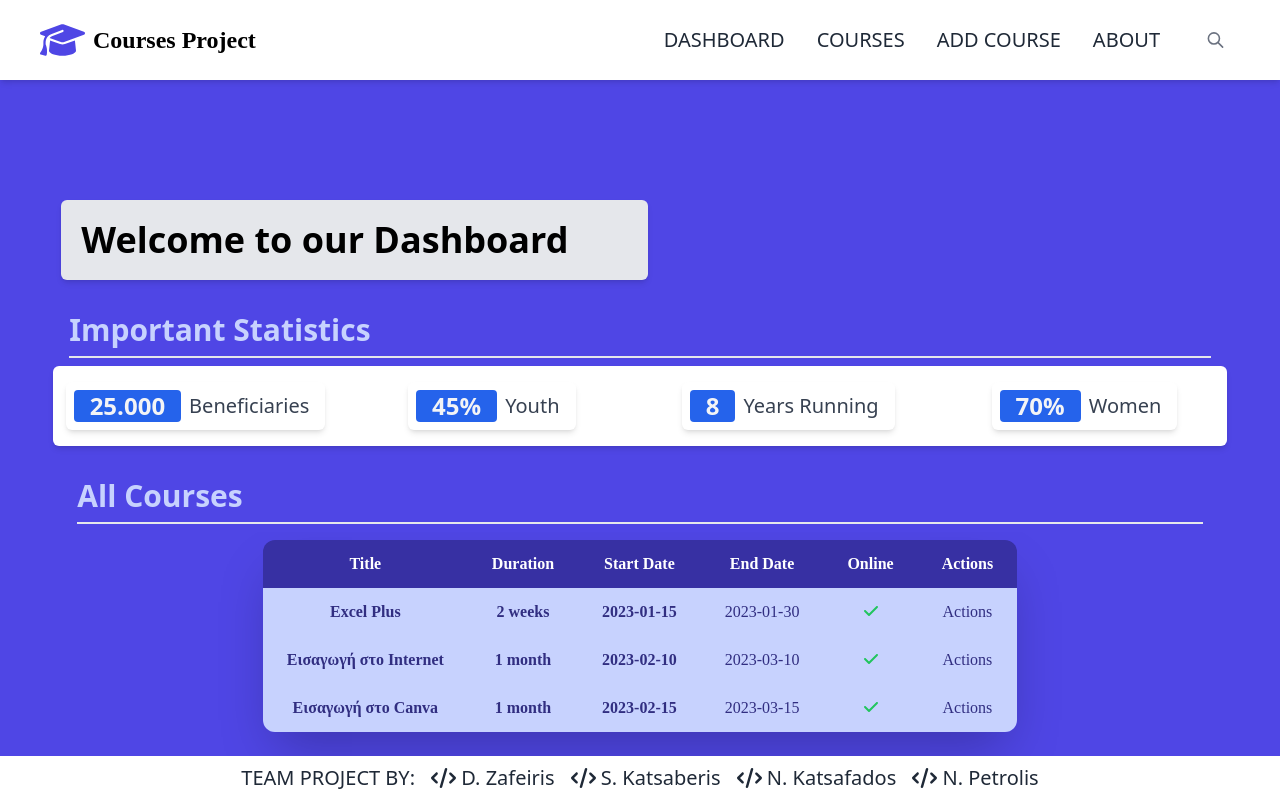
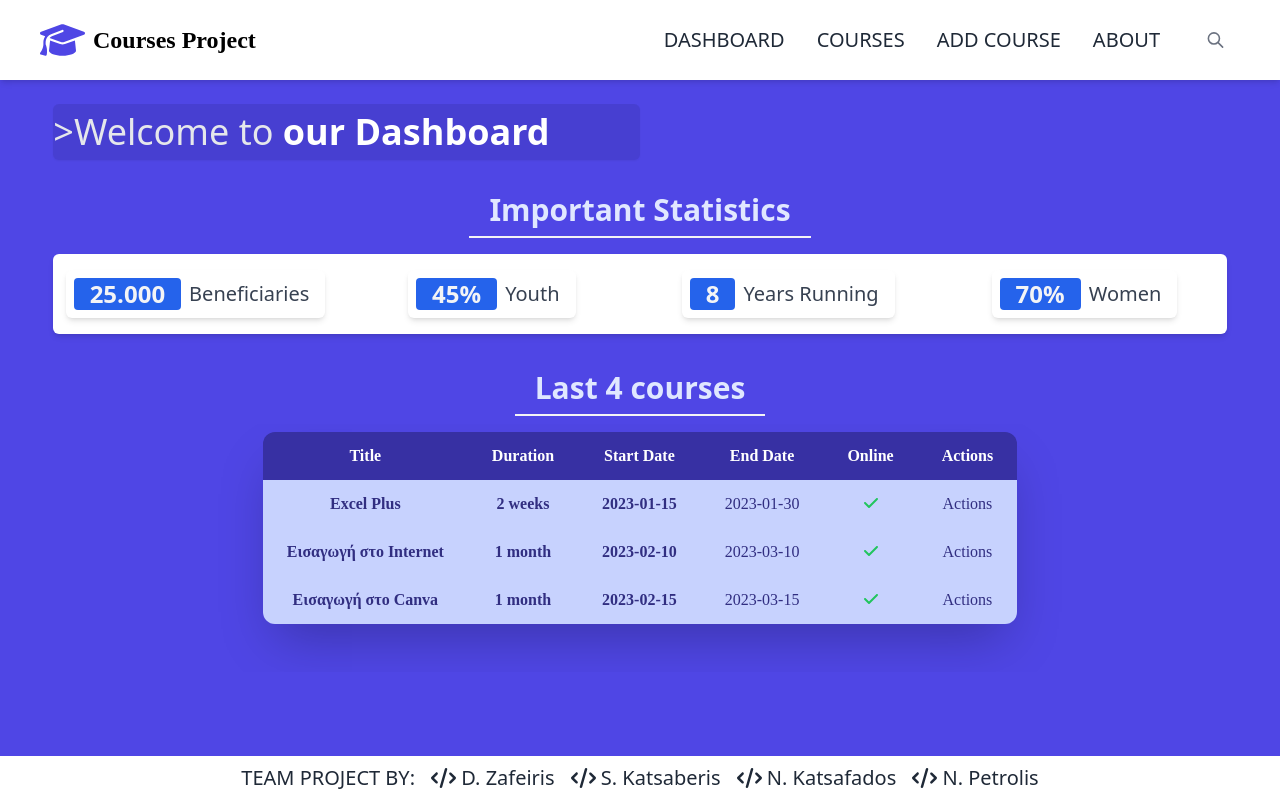
Before and after one commit to ssoc2dzafeiris/TeamProjectReact, a React (Create React App) app: page / in a window 1280 px wide. Built offline with nearby package versions, Linux system fonts and the light colour scheme; data requests are answered from the project's data file.

Commit message:
Fix a link error,Dashboard is 100% completed

```diff
--- a/src/components/Dashboard.js
+++ b/src/components/Dashboard.js
@@ -6,7 +6,7 @@ import CourseTable from "./CourseTable";
 export default function Dashboard(props) {
 
     return(
-        <div className="container justify-center items-center mx-auto w-11/12 mt-10 rounded-md">
+        <div className="container justify-center items-center mx-auto w-11/12 mt-1 rounded-md">
             <section>
             <Welcome text={"our Dashboard"}/>
             </section>
@@ -14,10 +14,10 @@ export default function Dashboard(props) {
             <Stats title={"Important Statistics"}/>
 
 
-            <div className="py-2 mt-4 mx-2 border-gray-200">
-                <h3 className="text-3xl font-semibold text-indigo-200 py-2 mx-4 border-b-2 mb-2">All Courses</h3>
+            <div className="flex flex-col py-2 mt-3 mx-auto px-2">
+                <h3 className="text-3xl font-semibold text-indigo-100 py-2 px-5 mx-auto border-b-2 border-gray-100">Last 4 courses</h3>
                 <div className="py-2 my-2 overflow-x-auto sm:-mx-6 sm:px-6 lg:-mx-8 lg:px-8">
-                    <div className="flex items-center justify-center">
+                    <div className="flex flex-col items-center justify-center mb-5">
                         <CourseTable />
                     </div>
                 </div>
--- a/src/components/Stats.js
+++ b/src/components/Stats.js
@@ -15,10 +15,10 @@ export default function Stats({title}){
 
     return (
         <>
-         <div className="flex flex-col py-2 mt-4 mx-auto border-gray-200">
-                <h3 className="text-3xl font-semibold text-indigo-200 py-2 mx-4 border-b-2">{title}</h3>
+         <div className="flex flex-col py-2 mt-4 px-1 mx-auto">
+                <h3 className="text-3xl font-semibold text-indigo-100 py-2 px-5 mx-auto border-b-2 border-gray-100">{title}</h3>
         </div>
-        <div className="grid gap-3 md:grid-cols-4 justify-items-center shadow-md bg-white py-4 rounded-md">
+        <div className="grid gap-3 md:grid-cols-4 justify-items-center shadow-md bg-white py-4 rounded-md mb-5 mt-2">
             {stats.length &&
             stats.map(({id,title,amount}) =>
             (
--- a/src/components/Welcome.js
+++ b/src/components/Welcome.js
@@ -3,8 +3,9 @@ import React , {useState} from 'react';
 
 export default function Welcome({text}){
     return (
-        <div className="flex flex-col p-5 w-3/6 mt-20 bg-gray-200 rounded-md mx-2 shadow-md">
-            <h1 className="text-4xl text-left text-gray-250 font-semibold">Welcome to {text}</h1>
+        <div className="flex flex-start flex-col py-2 w-3/6 mt-5 bg-indigo-800/30 rounded-md shadow-sm">
+            <h1 className="text-4xl text-left text-gray-200 "> >Welcome to
+            <span className="text-4xl text-white font-semibold">  {text}</span></h1>
         </div>
     )
 }
--- a/src/components/template.js
+++ b/src/components/template.js
@@ -1,6 +1,6 @@
 import { BrowserRouter, Routes, Route } from "react-router-dom"
 import Dashboard from "./Dashboard"
-import Cards from "./Cards"
+import Cards from "./cards"
 import Addnewcourse from "./Addnewcourse"
 import Navbar from "./Navbar"
 import PageFooter from "./Footer"
```
